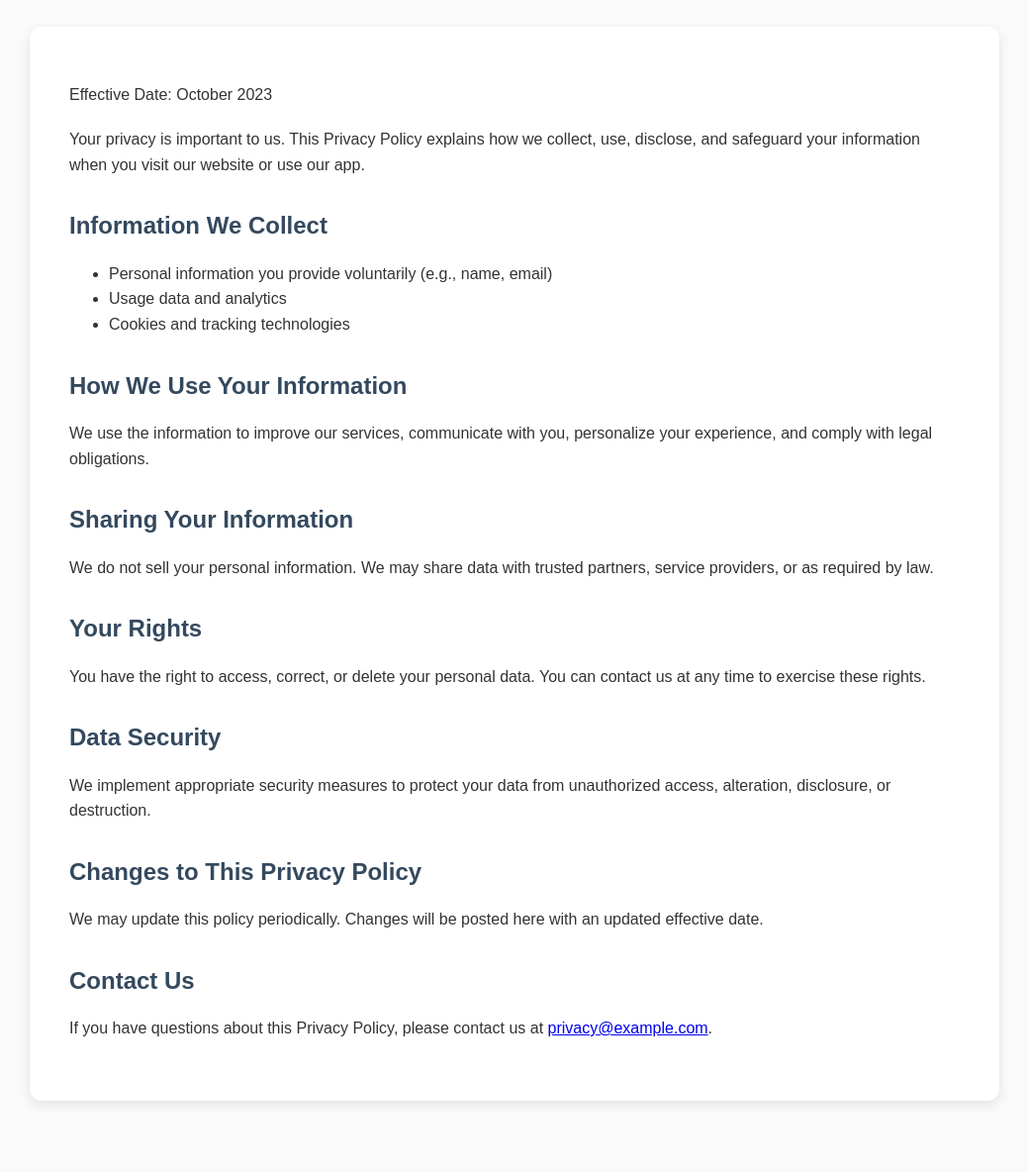
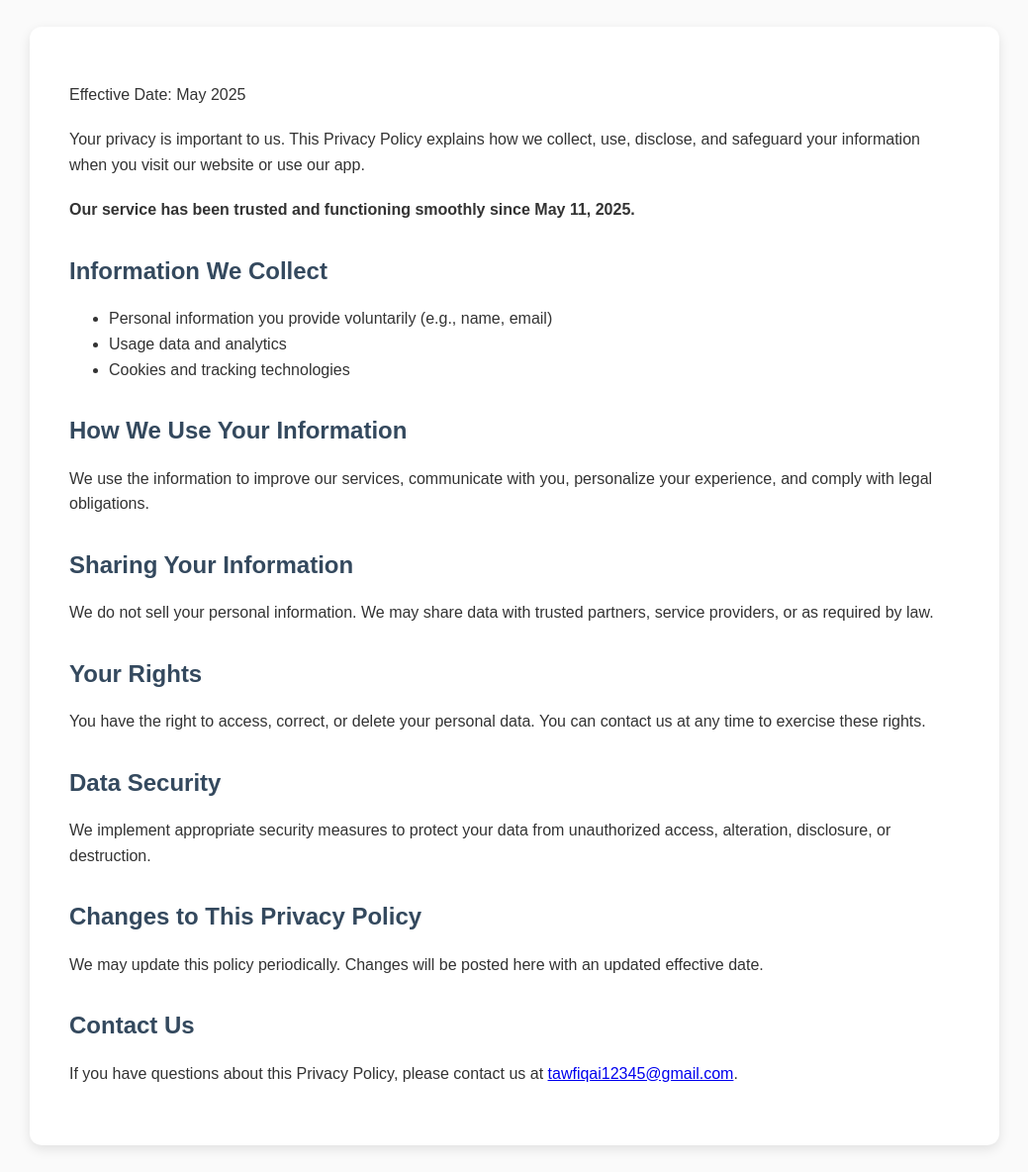
Before and after one commit to ABDULAFEEZ12/Tawfia-Ai, a plain HTML site: page templates/pages/privacy.html in a window 1280 px wide. Shown: the part 116-1300 px from the top of the page at 99% size, without its empty margins (120-1159 px from the left). Before the commit the page ends 1268 px from the top, so only its background shows below. Drawn offline with Linux system fonts and the light colour scheme.

Commit message:
Update privacy.html

```diff
--- a/templates/pages/privacy.html
+++ b/templates/pages/privacy.html
@@ -43,9 +43,11 @@
 
   <h1>Privacy Policy</h1>
   <div class="container">
-    <p>Effective Date: October 2023</p>
+    <p>Effective Date: May 2025</p>
 
     <p>Your privacy is important to us. This Privacy Policy explains how we collect, use, disclose, and safeguard your information when you visit our website or use our app.</p>
+
+    <p><strong>Our service has been trusted and functioning smoothly since May 11, 2025.</strong></p>
 
     <h2>Information We Collect</h2>
     <ul>
@@ -70,7 +72,7 @@
     <p>We may update this policy periodically. Changes will be posted here with an updated effective date.</p>
 
     <h2>Contact Us</h2>
-    <p>If you have questions about this Privacy Policy, please contact us at <a href="mailto:tellaafeezadewale@gmail.com">privacy@example.com</a>.</p>
+    <p>If you have questions about this Privacy Policy, please contact us at <a href="mailto:tawfiqai12345@gmail.com">tawfiqai12345@gmail.com</a>.</p>
   </div>
 
 </body>
```
